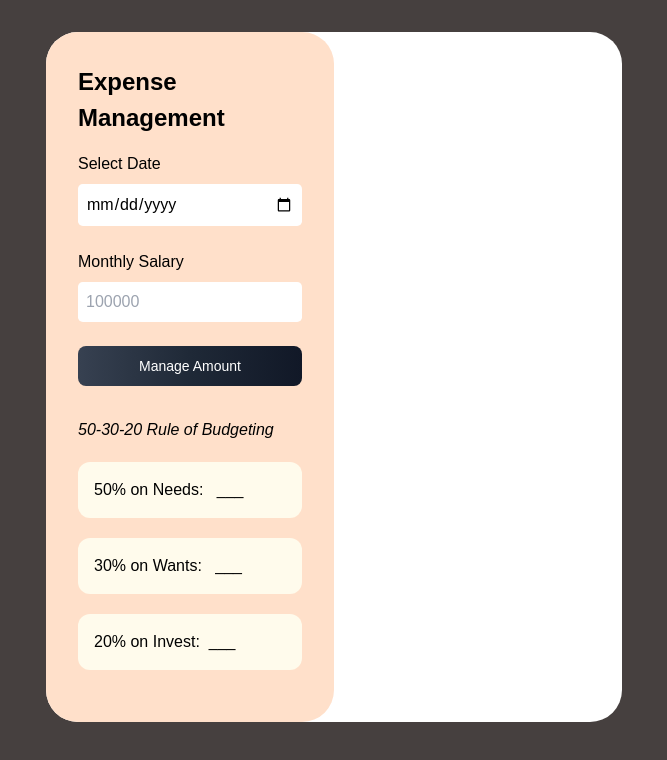
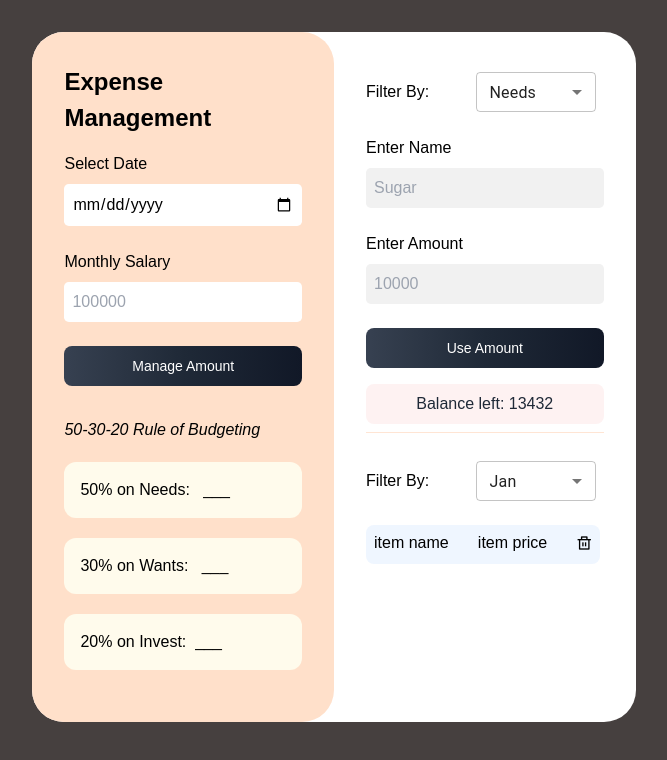
Before and after one commit to gauravsoni97/expensemanagement, a React (Create React App) app: page / in a window 1280 px wide. Shown: the top 760 px of the page, without its empty margins (306-973 px from the left). Built offline with nearby package versions, Linux system fonts and the light colour scheme.

Commit message:
right side form set

```diff
--- a/src/Components/ExpenseListRight/ExpenseListRight.jsx
+++ b/src/Components/ExpenseListRight/ExpenseListRight.jsx
@@ -3,29 +3,43 @@ import InputLabel from "@mui/material/InputLabel";
 import MenuItem from "@mui/material/MenuItem";
 import FormControl from "@mui/material/FormControl";
 import Select from "@mui/material/Select";
+import { useFormik } from "formik";
+import * as Yup from "yup";
 
 const ExpenseListRight = ({
-  handleBudgetForm,
-  addNeeds,
-  setAddNeeds,
-  listItem,
-  onDeleteListItem,
-  needsAmountFromSalary,
   filter,
   setFilter,
   monthFilter,
   setMonthFilter,
 }) => {
+  const formik = useFormik({
+    initialValues: {
+      itemName: "",
+      itemPrice: "",
+    },
+
+    validationSchema: Yup.object({
+      itemName: Yup.string()
+        .max(20, "Enter name less than 20 character")
+        .required("Name is Required"),
+
+      itemPrice: Yup.number()
+        .max(1000000000000, "Enter Salary less than 1 Trillion")
+        .required("Amount is Required"),
+    }),
+
+    onSubmit: (values) => {
+      console.log(values);
+    },
+  });
+
   return (
     <div className="mainBox-rightside p-3 ">
       <div className="filter_box">
         <div>Filter By:</div>
         <div>
           <FormControl sx={{ m: 1, minWidth: 120 }} size="small">
-            <Select
-              value={filter}
-              onChange={(e) => setFilter(e.target.value)}
-            >
+            <Select value={filter} onChange={(e) => setFilter(e.target.value)}>
               <MenuItem value="needs">Needs</MenuItem>
               <MenuItem value="wants">Wants</MenuItem>
               <MenuItem value="invest">Invest</MenuItem>
@@ -35,27 +49,25 @@ const ExpenseListRight = ({
       </div>
 
       <div className="input_amount_form_section">
-        <form onSubmit={handleBudgetForm}>
+        <form onSubmit={formik.handleSubmit}>
           <div className="inputfield inputfield_rightside">
             <label>Enter Name</label>
             <input
+              name="itemName"
               type="text"
               placeholder="Sugar"
-              value={addNeeds.name}
-              onChange={(e) =>
-                setAddNeeds({ ...addNeeds, name: e.target.value })
-              }
+              value={formik.values.itemName}
+              onChange={formik.handleChange}
             />
           </div>
           <div className="inputfield inputfield_rightside">
             <label>Enter Amount</label>
             <input
+              name="itemPrice"
               type="number"
               placeholder="10000"
-              value={addNeeds.price}
-              onChange={(e) =>
-                setAddNeeds({ ...addNeeds, price: e.target.value })
-              }
+              value={formik.values.itemPrice}
+              onChange={formik.handleChange}
             />
           </div>
           <button
@@ -67,12 +79,11 @@ const ExpenseListRight = ({
         </form>
         <div className="balence_left_box ">
           <p className=" w-full bg-red-50 p-2 rounded-lg text-gray-800 text-center my-2 ">
-            Balance left: {needsAmountFromSalary}
+            Balance left: 13432
           </p>
         </div>
         <div className="list_amount_parent">
           <div className=" mt-5 list_by_filter flex align-center justify-between">
-
             <div className="filter_box w-full">
               <div>Filter By:</div>
               <div>
@@ -87,29 +98,19 @@ const ExpenseListRight = ({
                   </Select>
                 </FormControl>
               </div>
-
-
             </div>
           </div>
           <div className="all_lists_parent">
-            {listItem.length > 0 &&
-              listItem.map((e, ind) => {
-                return (
-                  <div
-                    className="listed_item flex align-center justify-between my-2 py-1.5 px-2 rounded-lg bg-blue-50"
-                    key={ind}
-                  >
-                    <p className="listed_item_name">{e.name}</p>
-                    <p className="listed_item_price">{e.price}</p>
+            <div className="listed_item flex align-center justify-between my-2 py-1.5 px-2 rounded-lg bg-blue-50">
+              <p className="listed_item_name">item name</p>
+              <p className="listed_item_price">item price</p>
               <p className="listed_item_edit">
                 <i
                   className="ri-delete-bin-line"
-                        onClick={() => onDeleteListItem(ind)}
+                  // onClick={() => onDeleteListItem(ind)}
                 ></i>
               </p>
             </div>
-                );
-              })}
           </div>
         </div>
       </div>
--- a/src/Components/Main.jsx
+++ b/src/Components/Main.jsx
@@ -2,6 +2,7 @@ import { useFormik, validateYupSchema } from "formik";
 import React, { useState } from "react";
 
 import * as Yup from "yup";
+import ExpenseListRight from "./ExpenseListRight/ExpenseListRight";
 
 import "./Main.css";
 
@@ -36,6 +37,16 @@ const Main = () => {
       setSalaryToInvest((formik.values.salary / 100) * twentyPercent);
     },
   });
+
+
+
+
+
+  // ------------- right side form
+
+
+  const [filter, setFilter] = useState("needs");
+  const [monthFilter, setMonthFilter] = useState("jan");
 
   return (
     <div className="Main_Box flex align-start justify-start flex-wrap  bg-white rounded-xl">
@@ -77,7 +88,7 @@ const Main = () => {
               value={formik.values.salary}
               onChange={formik.handleChange}
             />
-               <p
+            <p
               className={
                 formik.touched.salary && formik.errors.salary
                   ? "text-red-600  text-sm font-medium"
@@ -114,106 +125,14 @@ const Main = () => {
         </div>
       </div>
 
-      {/* right side  */}
+      {/* -----------------  right side form -------------------------- */}
 
-      {/* <div className="mainBox-rightside p-3 ">
-      <div className="filter_box">
-        <div>Filter By:</div>
-        <div>
-          <FormControl sx={{ m: 1, minWidth: 120 }} size="small">
-            <Select
-              value={filter}
-              onChange={(e) => setFilter(e.target.value)}
-            >
-              <MenuItem value="needs">Needs</MenuItem>
-              <MenuItem value="wants">Wants</MenuItem>
-              <MenuItem value="invest">Invest</MenuItem>
-            </Select>
-          </FormControl>
-        </div>
-      </div>
-
-      <div className="input_amount_form_section">
-        <form onSubmit={handleBudgetForm}>
-          <div className="inputfield inputfield_rightside">
-            <label>Enter Name</label>
-            <input
-              type="text"
-              placeholder="Sugar"
-              value={addNeeds.name}
-              onChange={(e) =>
-                setAddNeeds({ ...addNeeds, name: e.target.value })
-              }
-            />
-          </div>
-          <div className="inputfield inputfield_rightside">
-            <label>Enter Amount</label>
-            <input
-              type="number"
-              placeholder="10000"
-              value={addNeeds.price}
-              onChange={(e) =>
-                setAddNeeds({ ...addNeeds, price: e.target.value })
-              }
-            />
-          </div>
-          <button
-            type="submit"
-            className=" w-full text-white bg-gradient-to-r from-gray-700 via-gray-800 to-gray-900 hover:bg-gradient-to-br focus:outline-none  font-medium rounded-lg text-sm px-5 py-2.5 text-center mr-2 mb-2"
-          >
-            Use Amount
-          </button>
-        </form>
-        <div className="balence_left_box ">
-          <p className=" w-full bg-red-50 p-2 rounded-lg text-gray-800 text-center my-2 ">
-            Balance left: {needsAmountFromSalary}
-          </p>
-        </div>
-        <div className="list_amount_parent">
-          <div className=" mt-5 list_by_filter flex align-center justify-between">
-
-          <div className="filter_box w-full">
-        <div>Filter By:</div>
-        <div>
-          <FormControl sx={{ m: 1, minWidth: 120 }} size="small">
-            <Select
-              value={monthFilter}
-              onChange={(e) => setMonthFilter(e.target.value)}
-            >
-              <MenuItem value="jan">Jan</MenuItem>
-              <MenuItem value="feb">Feb</MenuItem>
-              <MenuItem value="mar">Mar</MenuItem>
-            </Select>
-          </FormControl>
-        </div>
-
-
-      </div>
-          </div>
-          <div className="all_lists_parent">
-            {listItem.length > 0 &&
-              listItem.map((e, ind) => {
-                return (
-                  <div
-                    className="listed_item flex align-center justify-between my-2 py-1.5 px-2 rounded-lg bg-blue-50"
-                    key={ind}
-                  >
-                    <p className="listed_item_name">{e.name}</p>
-                    <p className="listed_item_price">{e.price}</p>
-                    <p className="listed_item_edit">
-                      <i
-                        className="ri-delete-bin-line"
-                        onClick={() => onDeleteListItem(ind)}
-                      ></i>
-                    </p>
-                  </div>
-                );
-              })}
-          </div>
-        </div>
-      </div>
-    </div>
- */}
+      <ExpenseListRight
+        filter={filter}
+        setFilter={setFilter}
+        monthFilter={monthFilter}
+        setMonthFilter={setMonthFilter}
+      />
     </div>
   );
 };
```
Lines whose indentation alone changed are shown as unchanged.
